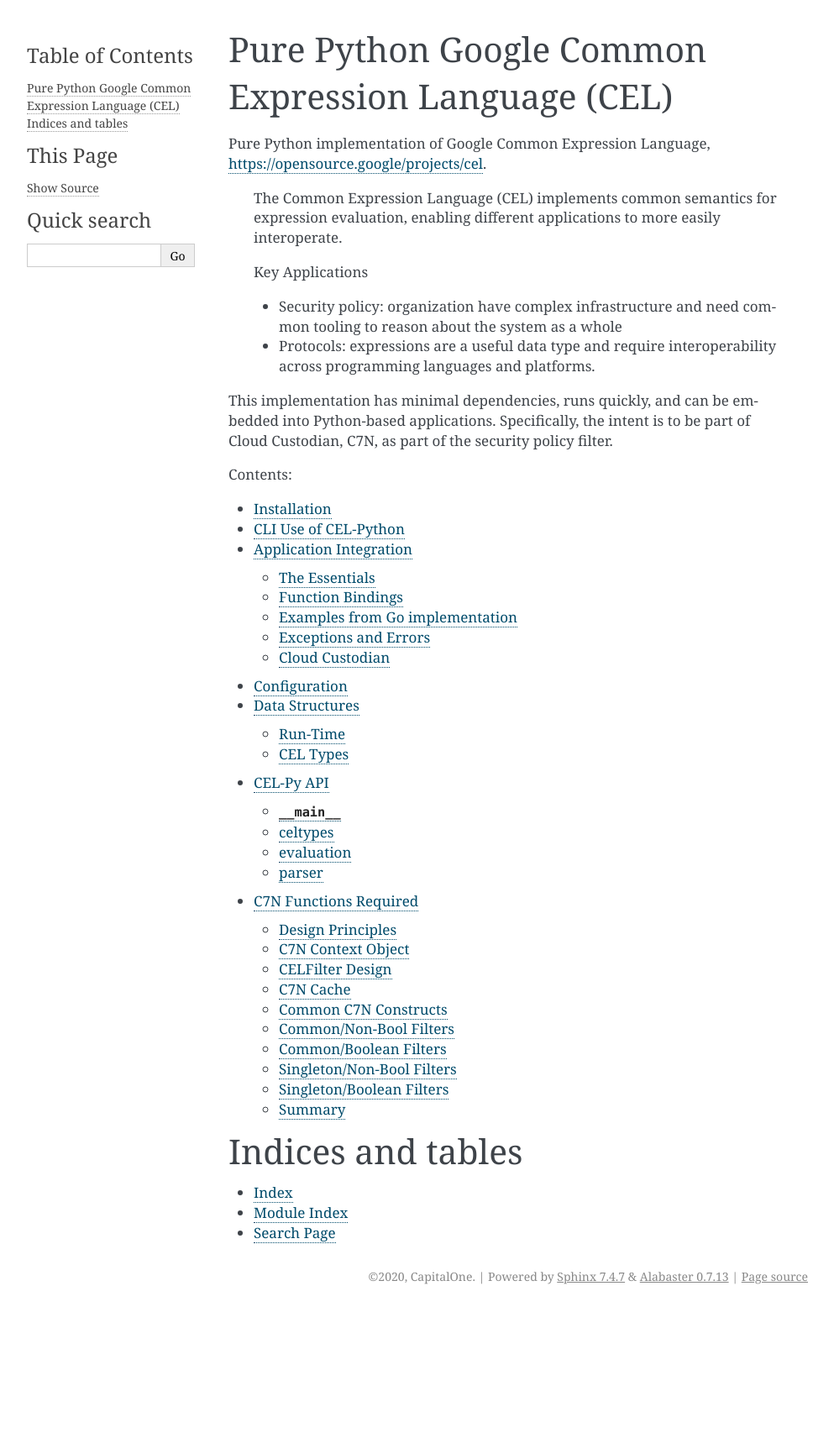
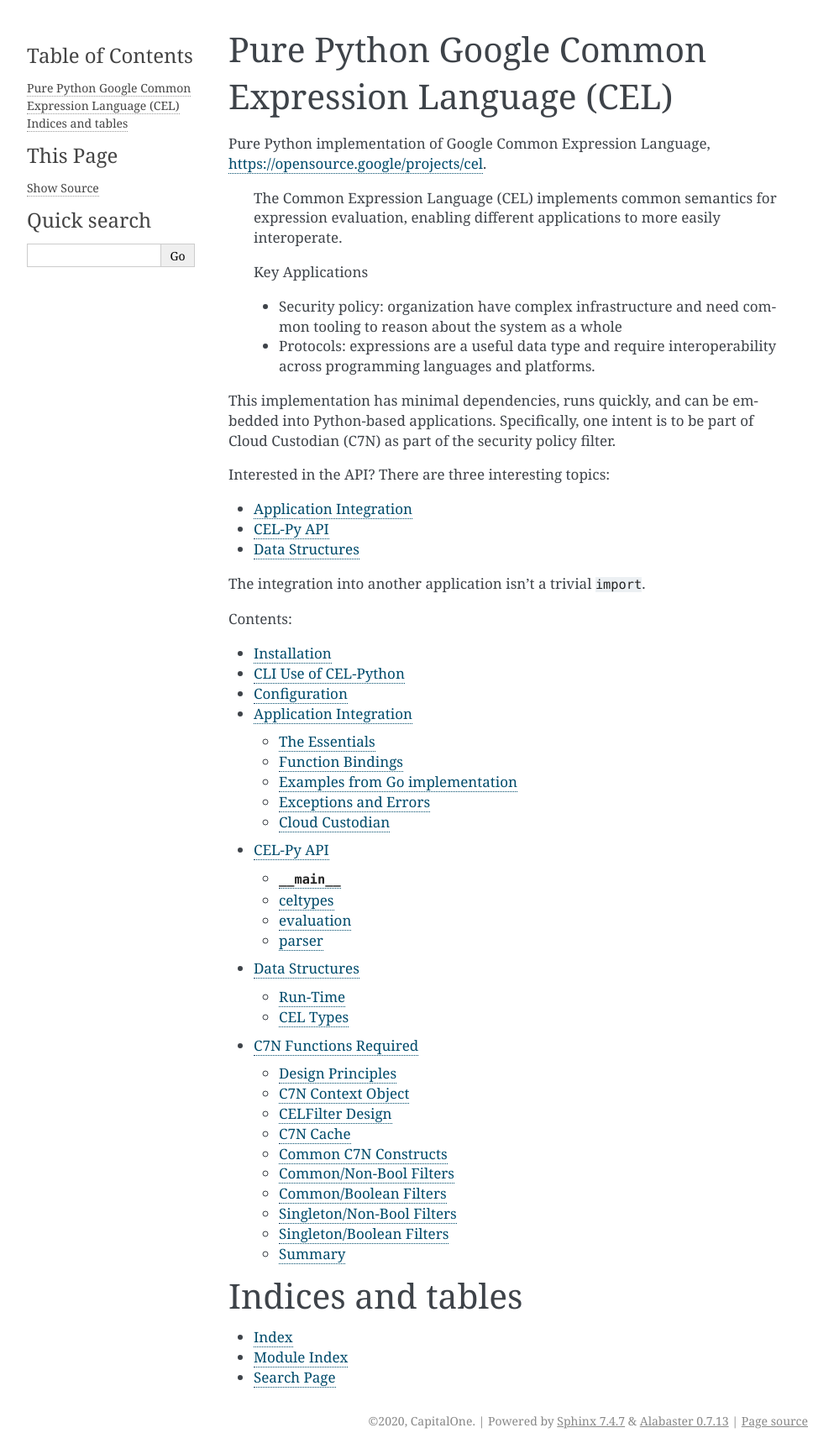
Before and after one commit to cloud-custodian/cel-python, a Sphinx documentation site: the page built from docs/source/index.rst, in a window 1280 px wide. Shown: the whole page at 84% size, without its empty margins (148-1141 px from the left). Built offline with Sphinx 7.4.7, drawn with Linux system fonts in a browser that asks for light colours; before the commit the page ends 1559 px from its top, so only the background shows below that.

```diff
--- a/docs/source/api.rst
+++ b/docs/source/api.rst
@@ -1,12 +1,14 @@
 ..  comment
     # Copyright 2020 The Cloud Custodian Authors.
     # SPDX-License-Identifier: Apache-2.0
+
+..  _`api`:
 
 ###########
 CEL-Py API
 ###########
 
-Details of the CEL-Python implementation.
+Details of the CEL-Python implementation and the API to the various components.
 
 ..  automodule:: celpy.__init__
 
--- a/docs/source/index.rst
+++ b/docs/source/index.rst
@@ -23,7 +23,15 @@ Pure Python implementation of Google Common Expression Language, https://opensou
     - Protocols: expressions are a useful data type and require interoperability across programming languages and platforms.
 
 This implementation has minimal dependencies, runs quickly, and can be embedded into Python-based applications.
-Specifically, the intent is to be part of Cloud Custodian, C7N, as part of the security policy filter.
+Specifically, one intent is to be part of Cloud Custodian (C7N) as part of the security policy filter.
+
+Interested in the API? There are three interesting topics:
+
+-   :ref:`integration`
+-   :ref:`api`
+-   :ref:`data_structures`
+
+The integration into another application isn't a trivial ``import``.
 
 .. toctree::
    :maxdepth: 2
@@ -31,10 +39,10 @@ Specifically, the intent is to be part of Cloud Custodian, C7N, as part of the s
 
    installation
    cli
+   configuration
    integration
-   configuration
+   api
    structure
-   api
    c7n_functions
 
 
--- a/docs/source/integration.rst
+++ b/docs/source/integration.rst
@@ -1,6 +1,8 @@
 ..  comment
     # Copyright 2020 The Cloud Custodian Authors.
     # SPDX-License-Identifier: Apache-2.0
+
+..  _`integration`:
 
 ########################
 Application Integration
--- a/docs/source/structure.rst
+++ b/docs/source/structure.rst
@@ -1,6 +1,8 @@
 ..  comment
     # Copyright 2020 The Cloud Custodian Authors.
     # SPDX-License-Identifier: Apache-2.0
+
+..  _`data_structures`:
 
 ###############
 Data Structures
```
Also changed, not shown: docs/index.html (added, +9 -0 lines).
